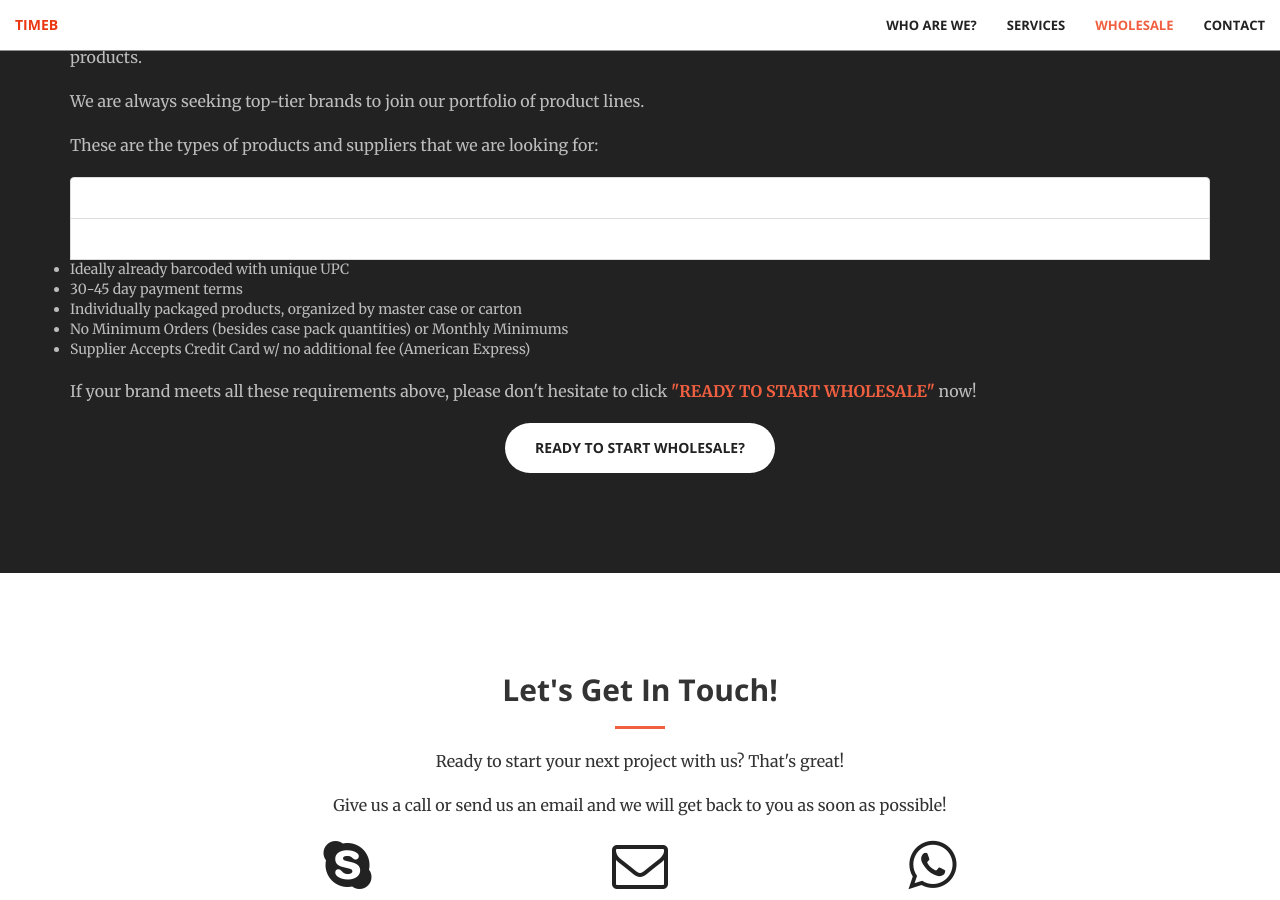
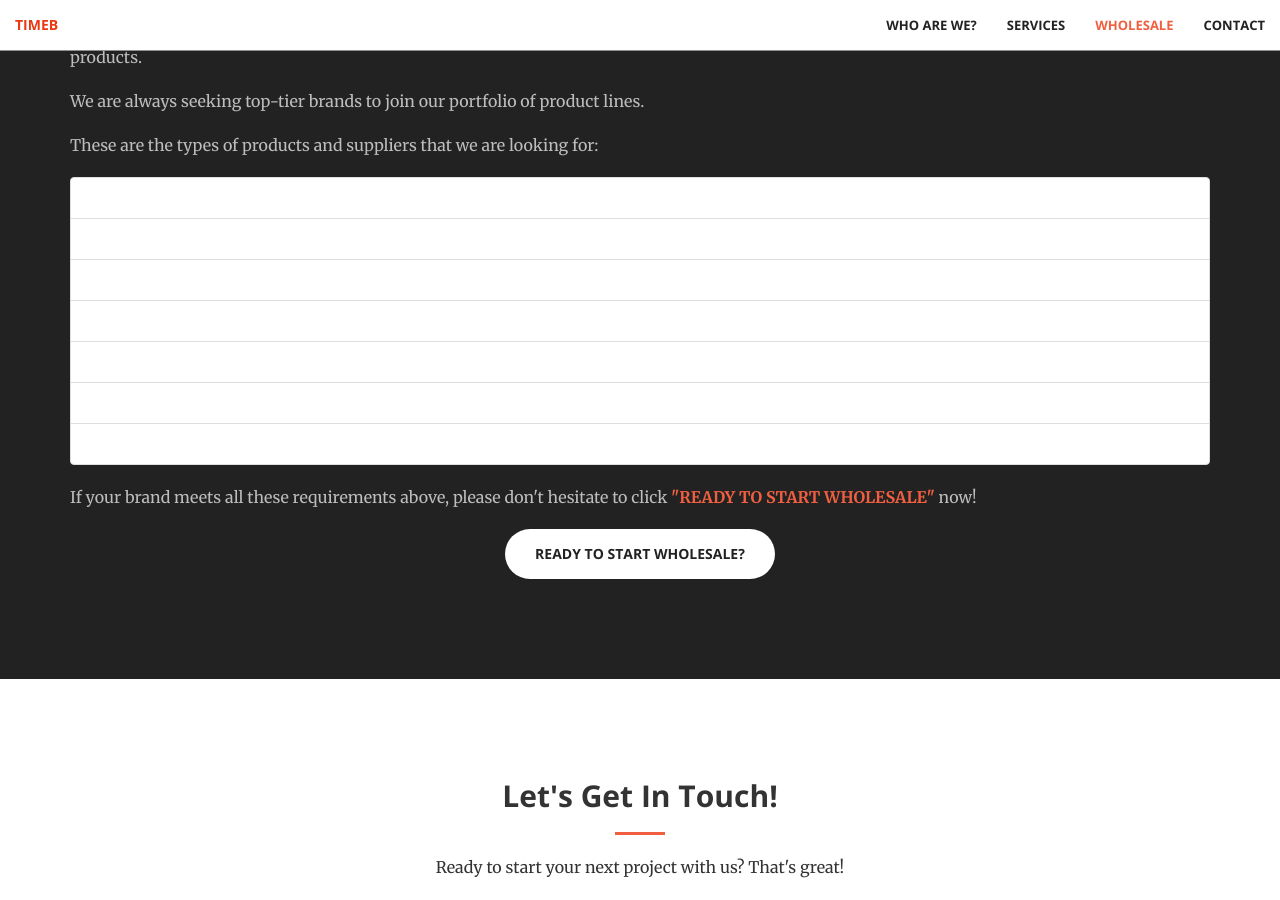
Before and after one commit to TimeBinc/TimeBinc.github.io, a Jekyll site: the page built from index.html, in a window 1280 px wide and 900 px high, scrolled down 2854 px. Built offline with Jekyll 4.4.1, drawn with Linux system fonts in a browser that asks for light colours.

Commit message:
Update aside.html

```diff
--- a/_includes/aside.html
+++ b/_includes/aside.html
@@ -20,11 +20,11 @@
             <ul class="text-faded-alt list-group">
                 <li class="list-group-item">Supplier is the brand owner or original manufacturer of the product</li>
                 <li class="list-group-item">Amazon Marketplace Exclusivity (only other seller can be you, the brand or manufacturer)</li>
-                <li>Ideally already barcoded with unique UPC</li>
-                <li>30-45 day payment terms</li>
-                <li>Individually packaged products, organized by master case or carton</li>
-                <li>No Minimum Orders (besides case pack quantities) or Monthly Minimums</li>
-                <li>Supplier Accepts Credit Card w/ no additional fee (American Express)</li>
+                <li class="list-group-item">Ideally already barcoded with unique UPC</li>
+                <li class="list-group-item">30-45 day payment terms</li>
+                <li class="list-group-item">Individually packaged products, organized by master case or carton</li>
+                <li class="list-group-item">No Minimum Orders (besides case pack quantities) or Monthly Minimums</li>
+                <li class="list-group-item">Supplier Accepts Credit Card w/ no additional fee (American Express)</li>
             </ul>
             <p class="text-faded-alt">If your brand meets all these requirements above, please don't hesitate to click <b class="text-primary">"READY TO START WHOLESALE"</b> now!
 </p>
```
